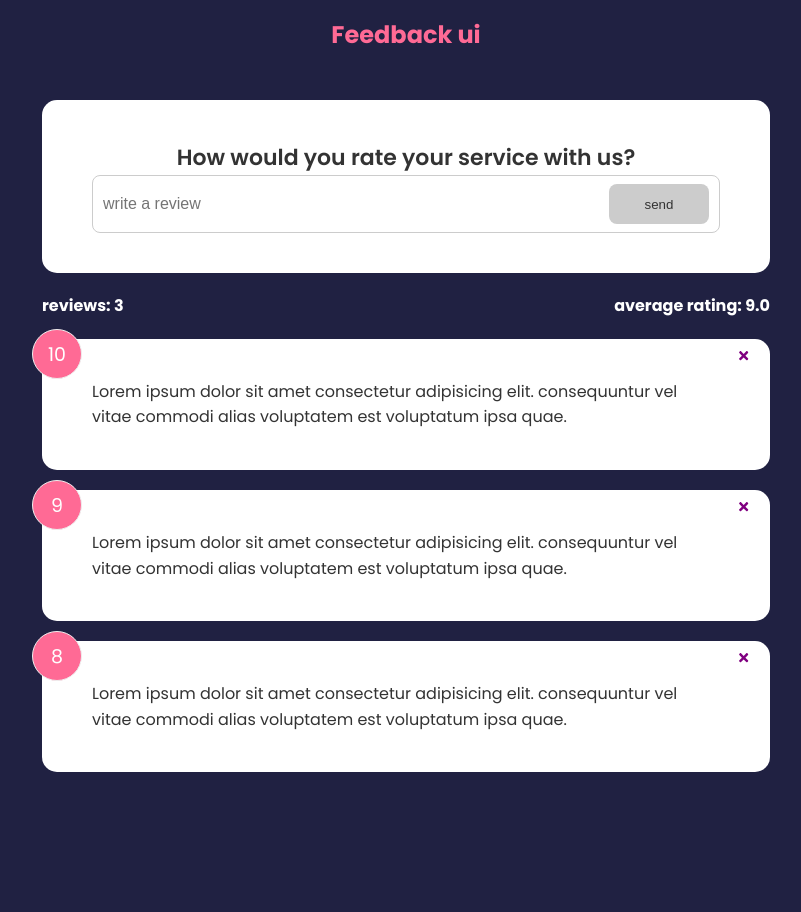
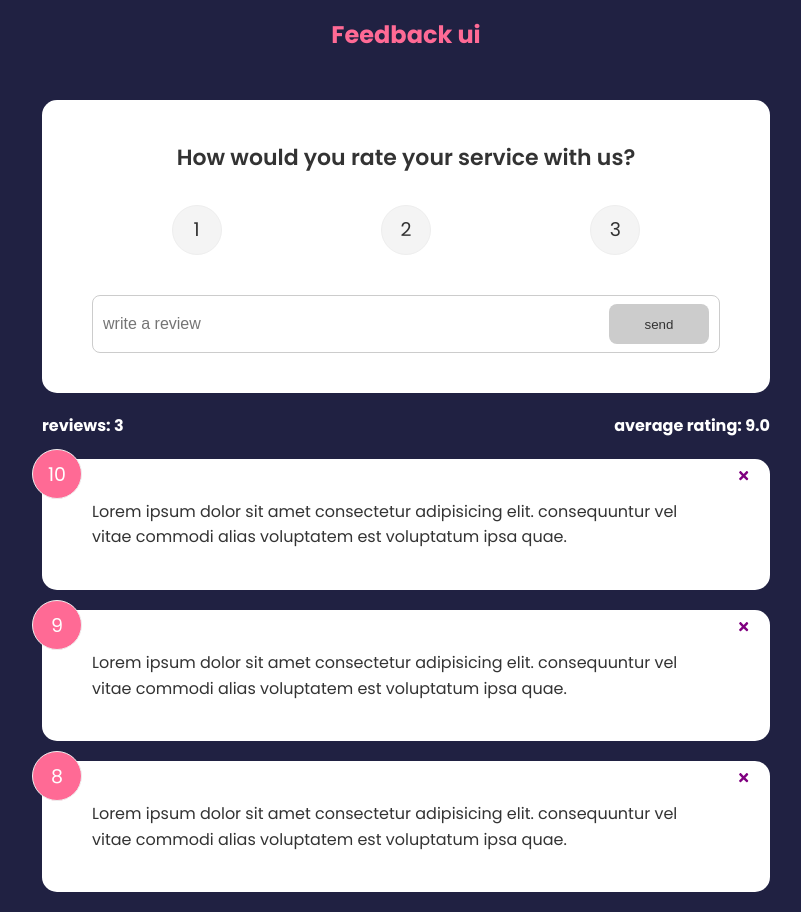
Before and after one commit to pksys/feedback-app, a React (Create React App) app: page / in a window 1280 px wide. Shown: the whole page, without its empty margins (234-1035 px from the left). Before the commit the page ends 800 px from the top, so only its background shows below. Built offline with nearby package versions, Linux system fonts and the light colour scheme.

Commit message:
finished feedback submit

```diff
--- a/package.json
+++ b/package.json
@@ -10,6 +10,7 @@
     "react-dom": "^18.2.0",
     "react-icons": "^4.4.0",
     "react-scripts": "5.0.1",
+    "uuid": "^9.0.0",
     "web-vitals": "^2.1.4"
   },
   "scripts": {
--- a/src/App.js
+++ b/src/App.js
@@ -3,6 +3,7 @@ import FeedbackStats from './components/FeedbackStats'
 import FeedbackData from './data/FeedbackData'
 import FeedbackList from './components/FeedbackList.jsx'
 import FeedbackForm from './components/FeedbackForm'
+import {v4 as uuidv4} from 'uuid'
 import { useState } from 'react'
 
 function App() {
@@ -12,12 +13,17 @@ function App() {
     setFeedback(feedback.filter((item) => item.id !== id))
   }
 
+  const addFeedback = (newFeedback) => {
+    newFeedback.id = uuidv4()
+    setFeedback([newFeedback, ...feedback])
+  }
+
   return (
     <>
       <Header />
       <div className='container'>
-        <FeedbackForm/>
-        <FeedbackStats feedback={feedback}/>
+        <FeedbackForm handleAdd={addFeedback} />
+        <FeedbackStats feedback={feedback} />
         <FeedbackList handleDelete={deleteFeedback} feedback={feedback} />
       </div>
     </>
--- a/src/components/FeedbackForm.jsx
+++ b/src/components/FeedbackForm.jsx
@@ -1,11 +1,13 @@
 import { useState } from 'react'
+import RatingSelect from './RatingSelect'
 import Card from './shared/Card'
 import Button from './shared/Button'
 
-const FeedbackForm = () => {
+const FeedbackForm = ({ handleAdd }) => {
   const [text, setText] = useState('')
   const [btnDisabled, setBtnDisabled] = useState(true)
   const [message, setMessage] = useState('')
+  const [rating, setRating] = useState(null)
 
   function handleTextChange(e) {
     setText(e.target.value)
@@ -16,15 +18,28 @@ const FeedbackForm = () => {
       setMessage('Must be at least 10 characters long')
       setBtnDisabled(true)
     } else {
-      setBtnDisabled(true)
+      setBtnDisabled(false)
       setMessage(null)
+    }
+  }
+  const handleSubmit = (e) => {
+    e.preventDefault()
+    if (text.trim().length > 10) {
+      const newFeedback = {
+        text,
+        rating,
+      }
+
+      handleAdd(newFeedback)
+      setText('')
     }
   }
 
   return (
     <Card>
-      <form>
+      <form onSubmit={handleSubmit}>
         <h2>How would you rate your service with us?</h2>
+        <RatingSelect select={(rating) => setRating(rating)} />
         <div className='input-group'>
           <input
             onChange={handleTextChange}
--- /dev/null
+++ b/src/components/RatingSelect.jsx
@@ -0,0 +1,50 @@
+import { useState } from 'react'
+
+const RatingSelect = ({select}) => {
+  const [selected, setSelected] = useState(null)
+
+  const handleChange = (e) => {
+    setSelected(+e.currentTarget.value)
+    select(+e.currentTarget.value)
+  }
+
+  return (
+    <ul className='rating'>
+      <li>
+        <input
+          type='radio'
+          id='num1'
+          name='rating'
+          value='1'
+          checked={selected === 1}
+          onChange={handleChange}
+        />
+        <label htmlFor='num1'>1</label>
+      </li>
+      <li>
+        <input
+          type='radio'
+          id='num2'
+          name='rating'
+          value='2'
+          checked={selected === 2}
+          onChange={handleChange}
+        />
+        <label htmlFor='num2'>2</label>
+      </li>
+      <li>
+        <input
+          type='radio'
+          id='num3'
+          name='rating'
+          value='3'
+          checked={selected === 3}
+          onChange={handleChange}
+        />
+        <label htmlFor='num3'>3</label>
+      </li>
+    </ul>
+  )
+}
+
+export default RatingSelect
```
Also changed, not shown: 1 other file (tests, documents, lock files or other folders).
